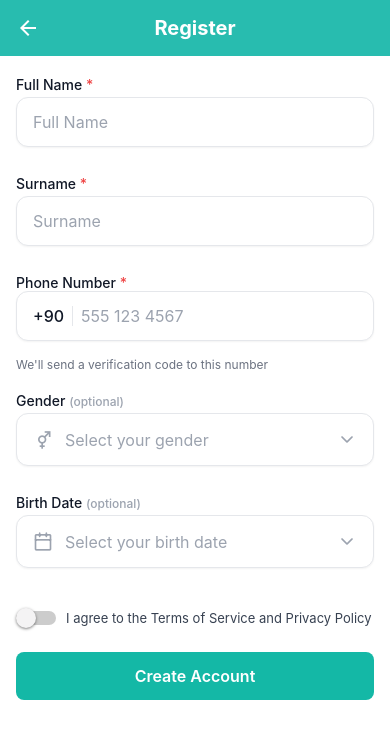
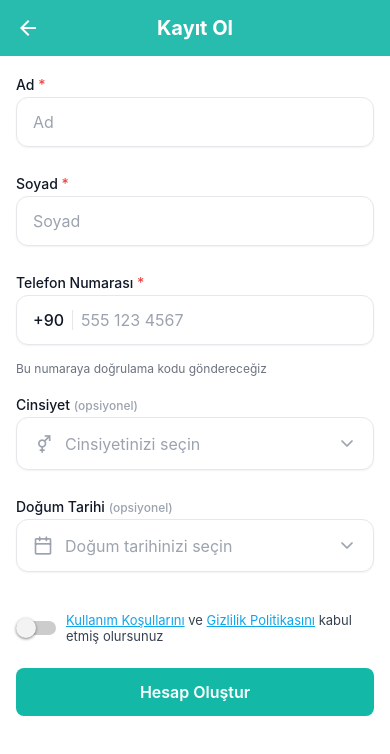
Before and after one commit to KotoJallow/sutcun-mobile, a React Native app: screen /Register in a window 390 px wide. Shown: the top 754 px of the page. Built offline with nearby package versions, Linux system fonts and the light colour scheme.

Commit message:
Register ekranı düzenlendi.

```diff
--- a/src/constants/strings.ts
+++ b/src/constants/strings.ts
@@ -37,5 +37,28 @@ export default {
   and: "ve",
   privacyPolicy: "Gizlilik Politikasını",
   acceptTerms: "kabul etmiş olursunuz",
-  enterValidPhone: "Lütfen geçerli bir telefon numarası girin"
+  enterValidPhone: "Lütfen geçerli bir telefon numarası girin",
+
+  // Register Screen
+  register: "Kayıt Ol",
+  fullName: "Ad",
+  surname: "Soyad",
+  verificationMessage: "Bu numaraya doğrulama kodu göndereceğiz",
+  gender: "Cinsiyet",
+  optional: "(opsiyonel)",
+  selectGender: "Cinsiyetinizi seçin",
+  birthDate: "Doğum Tarihi",
+  selectBirthDate: "Doğum tarihinizi seçin",
+  male: "Erkek",
+  female: "Kadın",
+  required: "*",
+  termsAgreement: "Kullanım Koşulları ve Gizlilik Politikasını kabul ediyorum",
+  createAccount: "Hesap Oluştur",
+  selectGenderTitle: "Cinsiyet Seçin",
+
+  // Validation Messages
+  errorEnterName: "Lütfen adınızı girin",
+  errorEnterSurname: "Lütfen soyadınızı girin",
+  errorEnterValidPhone: "Lütfen geçerli bir telefon numarası girin",
+  errorAcceptTerms: "Lütfen kullanım koşullarını ve gizlilik politikasını kabul edin"
 };
--- a/src/screens/RegisterScreen.tsx
+++ b/src/screens/RegisterScreen.tsx
@@ -11,6 +11,7 @@ import {
   FlatList,
   Platform,
   Alert,
+  Linking,
 } from "react-native";
 import DateTimePicker from '@react-native-community/datetimepicker';
 import {
@@ -22,6 +23,7 @@ import colors from "../constants/colors";
 import CustomToolbar from "../components/CustomToolbar";
 import { useDispatch } from 'react-redux';
 import { setUser } from '../redux/userSlice';
+import Strings from '../constants/strings';
 
 const RegisterScreen = ({ navigation }: any) => {
   const dispatch = useDispatch();
@@ -35,10 +37,8 @@ const RegisterScreen = ({ navigation }: any) => {
   const [genderModalVisible, setGenderModalVisible] = useState(false);
 
   const genderOptions = [
-    { label: "Male", value: "male" },
-    { label: "Female", value: "female" },
-    { label: "Other", value: "other" },
-    { label: "Prefer not to say", value: "prefer_not_to_say" },
+    { label: Strings.male, value: "male" },
+    { label: Strings.female, value: "female" },
   ];
 
   const selectGender = (value: string, label: string) => {
@@ -63,7 +63,7 @@ const RegisterScreen = ({ navigation }: any) => {
         day: 'numeric'
       });
     }
-    return "Select your birth date";
+    return Strings.selectBirthDate;
   };
 
   const showDatePickerModal = () => {
@@ -72,19 +72,19 @@ const RegisterScreen = ({ navigation }: any) => {
 
   const validateForm = () => {
     if (!name.trim()) {
-      Alert.alert('Error', 'Please enter your first name');
+      Alert.alert('Hata', Strings.errorEnterName);
       return false;
     }
     if (!surname.trim()) {
-      Alert.alert('Error', 'Please enter your last name');
+      Alert.alert('Hata', Strings.errorEnterSurname);
       return false;
     }
     if (!phone.trim() || phone.length < 10) {
-      Alert.alert('Error', 'Please enter a valid phone number');
+      Alert.alert('Hata', Strings.errorEnterValidPhone);
       return false;
     }
     if (!agreed) {
-      Alert.alert('Error', 'Please agree to the Terms of Service and Privacy Policy');
+      Alert.alert('Hata', Strings.errorAcceptTerms);
       return false;
     }
     return true;
@@ -110,22 +110,30 @@ const RegisterScreen = ({ navigation }: any) => {
     });
   };
 
+  const handleTermsPress = () => {
+    Linking.openURL('https://www.google.com'); // Terms sayfası URL'i
+  };
+
+  const handlePrivacyPress = () => {
+    Linking.openURL('https://www.google.com'); // Privacy policy URL'i
+  };
+
   return (
     <View style={{ flex: 1, backgroundColor: colors.white }}>
       <CustomToolbar
-        title="Register"
+        title={Strings.register}
         showBack={true}
         onBackPress={() => navigation.goBack()}
       />
       <ScrollView contentContainerStyle={styles.container}>
-        {/*  Name */}
+        {/* Name */}
         <Text style={styles.labelName}>
-          Full Name <Text style={styles.required}>*</Text>
+          {Strings.fullName} <Text style={styles.required}>{Strings.required}</Text>
         </Text>
         <View style={styles.modernInputWrapper}>
           <TextInput
             style={styles.modernInput}
-            placeholder="Full Name"
+            placeholder={Strings.fullName}
             value={name}
             onChangeText={setName}
             placeholderTextColor="#9CA3AF"
@@ -134,21 +142,21 @@ const RegisterScreen = ({ navigation }: any) => {
 
         {/* Surname */}
         <Text style={styles.label}>
-          Surname <Text style={styles.required}>*</Text>
+          {Strings.surname} <Text style={styles.required}>{Strings.required}</Text>
         </Text>
         <View style={styles.modernInputWrapper}>
           <TextInput
             style={styles.modernInput}
-            placeholder="Surname"
+            placeholder={Strings.surname}
             value={surname}
             onChangeText={setSurname}
             placeholderTextColor="#9CA3AF"
           />
         </View>
 
-        {/* Phone Number */}
+        {/* Phone */}
         <Text style={styles.labelPhone}>
-          Phone Number <Text style={styles.required}>*</Text>
+          {Strings.phoneNumber} <Text style={styles.required}>{Strings.required}</Text>
         </Text>
         <View style={styles.modernInputWrapper}>
           <View style={styles.phoneContainer}>
@@ -163,13 +171,11 @@ const RegisterScreen = ({ navigation }: any) => {
             />
           </View>
         </View>
-        <Text style={styles.note}>
-          We'll send a verification code to this number
-        </Text>
+        <Text style={styles.note}>{Strings.verificationMessage}</Text>
 
         {/* Gender */}
         <Text style={styles.label}>
-          Gender <Text style={styles.optional}>(optional)</Text>
+          {Strings.gender} <Text style={styles.optional}>{Strings.optional}</Text>
         </Text>
         <TouchableOpacity
           style={styles.modernInputWrapper}
@@ -182,7 +188,7 @@ const RegisterScreen = ({ navigation }: any) => {
               color="#9CA3AF"
             />
             <Text style={[styles.modernInputWithIcon, { color: gender ? "#111827" : "#9CA3AF" }]}>
-              {gender || "Select your gender"}
+              {gender || Strings.selectGender}
             </Text>
             <Feather name="chevron-down" size={20} color="#9CA3AF" />
           </View>
@@ -190,7 +196,7 @@ const RegisterScreen = ({ navigation }: any) => {
 
         {/* Birth Date */}
         <Text style={styles.label}>
-          Birth Date <Text style={styles.optional}>(optional)</Text>
+          {Strings.birthDate} <Text style={styles.optional}>{Strings.optional}</Text>
         </Text>
         <TouchableOpacity
           style={styles.modernInputWrapper}
@@ -216,15 +222,21 @@ const RegisterScreen = ({ navigation }: any) => {
             thumbColor={agreed ? "#fff" : "#f4f3f4"}
           />
           <Text style={styles.checkboxLabel}>
-            I agree to the Terms of Service and Privacy Policy
+            <Text onPress={handleTermsPress} style={styles.link}>
+              {Strings.termsService}
+            </Text>
+            {" "}{Strings.and}{" "}
+            <Text onPress={handlePrivacyPress} style={styles.link}>
+              {Strings.privacyPolicy}
+            </Text>
+            {" "}{Strings.acceptTerms}
           </Text>
         </View>
 
         {/* Create Account Button */}
         <TouchableOpacity style={styles.button} onPress={handleCreateAccount}>
-          <Text style={styles.buttonText}>Create Account</Text>
+          <Text style={styles.buttonText}>{Strings.createAccount}</Text>
         </TouchableOpacity>
-      </ScrollView>
 
         {/* Gender Modal */}
         <Modal
@@ -236,7 +248,7 @@ const RegisterScreen = ({ navigation }: any) => {
           <View style={styles.modalOverlay}>
             <View style={styles.modalContent}>
               <View style={styles.modalHeader}>
-              <Text style={styles.modalTitle}>Select Gender</Text>
+                <Text style={styles.modalTitle}>{Strings.selectGenderTitle}</Text>
                 <TouchableOpacity onPress={() => setGenderModalVisible(false)}>
                   <Feather name="x" size={24} color="#111827" />
                 </TouchableOpacity>
@@ -303,6 +315,7 @@ const RegisterScreen = ({ navigation }: any) => {
             )}
           </>
         )}
+      </ScrollView>
     </View>
   );
 };
@@ -332,6 +345,7 @@ const styles = StyleSheet.create({
     fontSize: 14,
     fontWeight: "500",
     marginTop: 12,
+    marginBottom: 4,
     color: "#111827",
   },
   required: {
@@ -572,6 +586,10 @@ const styles = StyleSheet.create({
     alignSelf: 'center',
     width: '100%',
   },
+  link: {
+    color: "#0ea5e9",
+    textDecorationLine: "underline",
+  },
 });
 
 export default RegisterScreen;
```
Lines whose indentation alone changed are shown as unchanged.
